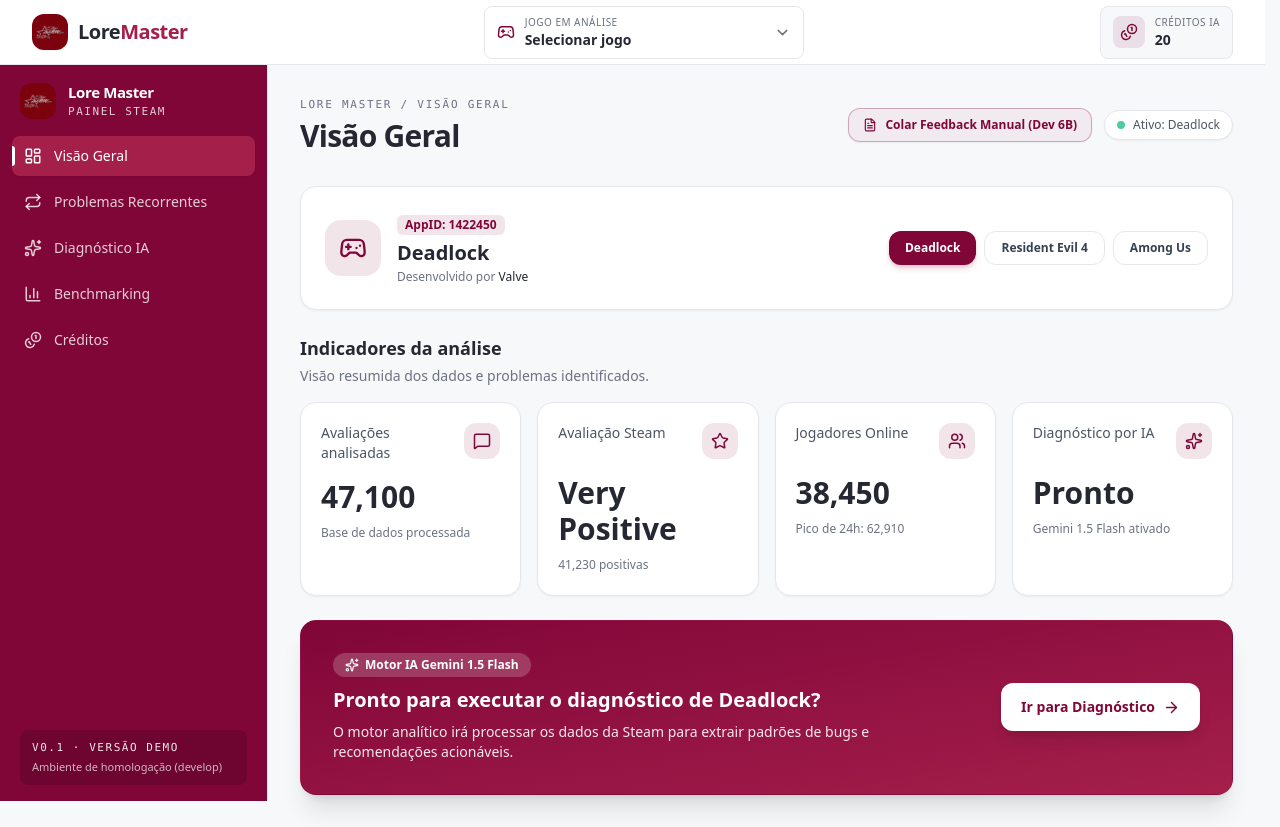
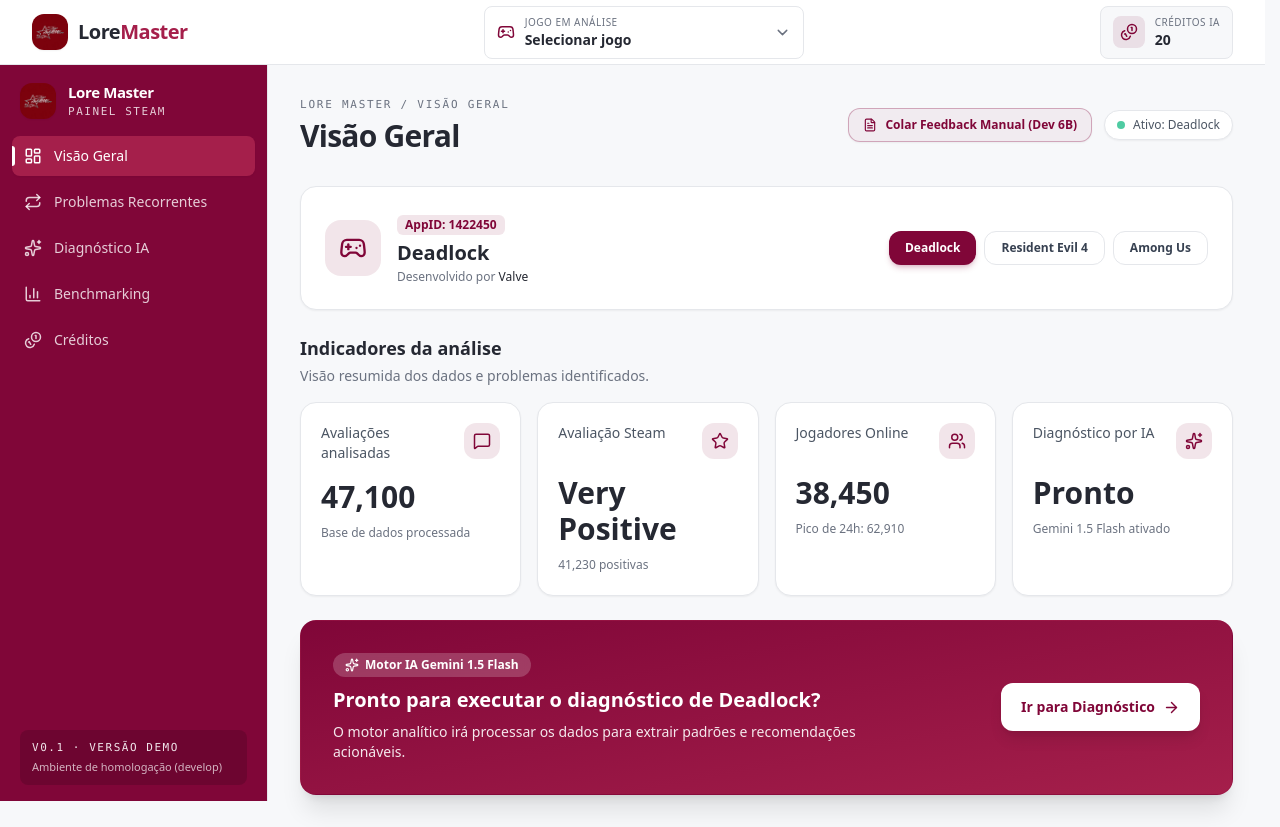
Before and after one commit to joaovveloso/lore-master, a Next.js app: page / in a window 1280 px wide. Built offline with nearby package versions, Linux system fonts and the light colour scheme.

Commit message:
Refine analysis description and update button action
Updated the analytical engine description and modified the onClick handler to include AppID.

```diff
--- a/src/app/page.tsx
+++ b/src/app/page.tsx
@@ -277,7 +277,7 @@
                         Pronto para executar o diagnóstico de {currentGame.title}?
                       </h2>
                       <p className="max-w-xl text-sm text-white/90">
-                        O motor analítico irá processar os dados da Steam para extrair padrões de bugs e recomendações acionáveis.
+                        O motor analítico irá processar os dados para extrair padrões e recomendações acionáveis.
                       </p>
                     </div>
 
@@ -317,7 +317,7 @@
 
                       <button
                         type="button"
-                        onClick={() => handleRunAnalysisWithText(`Jogo desenvolvido por ${currentGame.developer}. Descrição: ${currentGame.description}`)}
+                        onClick={() => handleRunAnalysisWithText(`Jogo desenvolvido por ${currentGame.developer}. AppID: ${currentGame.appId}.`)}
                         disabled={loading}
                         className="flex items-center justify-center gap-2 rounded-xl bg-[#800638] px-6 py-3.5 text-sm font-bold text-white shadow-md shadow-[#800638]/20 transition-all hover:bg-[#60042a] disabled:opacity-50"
                       >
```
